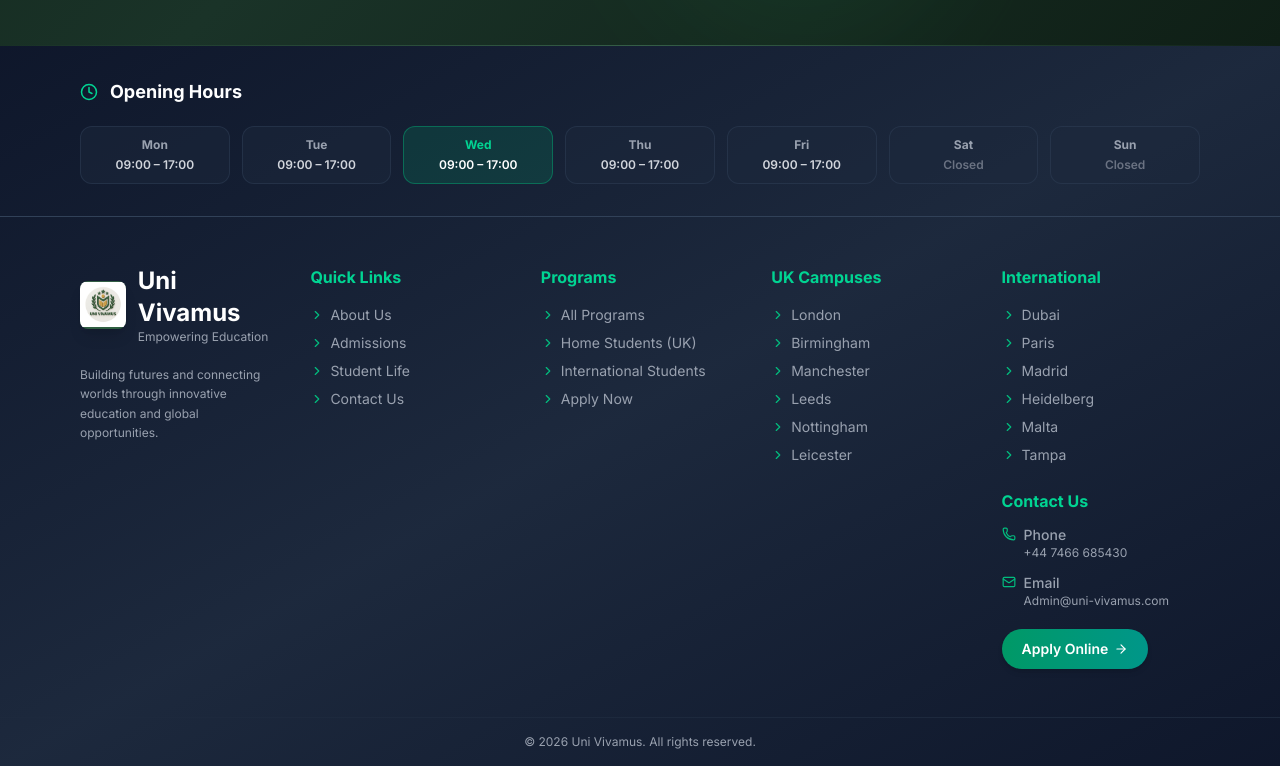
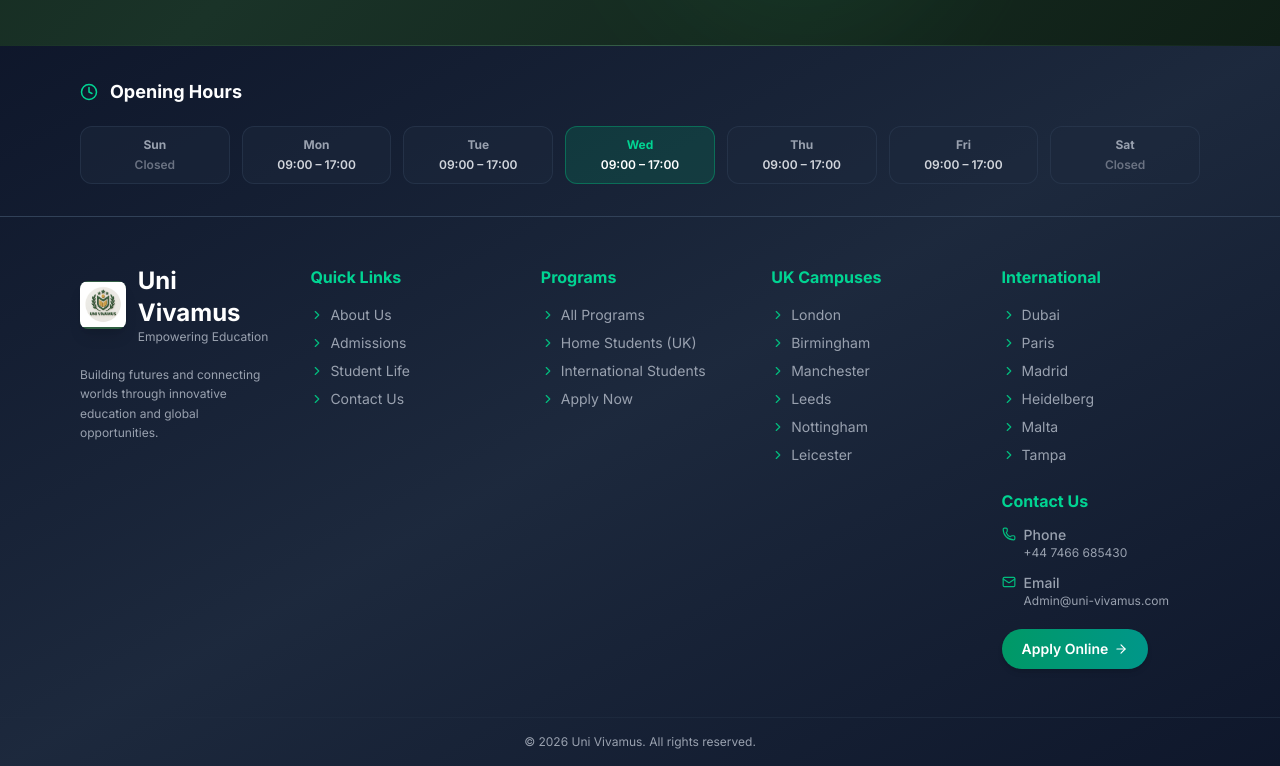
Before and after one commit to MuhammadUsman673/university, a Next.js app: page / in a window 1280 px wide. Shown: the part 6690-7456 px from the top of the page. Built offline with nearby package versions, Linux system fonts and the light colour scheme; a web font is replaced by a local one.

Commit message:
fix: replace favicon with Uni Vivamus logo

```diff
--- a/app/components/Footer.js
+++ b/app/components/Footer.js
@@ -3,6 +3,7 @@
 import { motion } from 'framer-motion';
 import Link from 'next/link';
 import Image from 'next/image';
+import { useState, useEffect } from 'react';
 import {
   Mail,
   Phone,
@@ -12,27 +13,23 @@ import {
 } from 'lucide-react';
 
 const hours = [
+  { day: 'Sun', time: 'Closed' },
   { day: 'Mon', time: '09:00 – 17:00' },
   { day: 'Tue', time: '09:00 – 17:00' },
   { day: 'Wed', time: '09:00 – 17:00' },
   { day: 'Thu', time: '09:00 – 17:00' },
   { day: 'Fri', time: '09:00 – 17:00' },
   { day: 'Sat', time: 'Closed' },
-  { day: 'Sun', time: 'Closed' },
 ];
 
-// Use Intl.DateTimeFormat with explicit timezone to get the correct local day,
-// avoiding SSR/UTC mismatch (e.g. UTC is still Friday when it's Saturday in Lahore/London)
-const getTodayShort = () => {
-  return new Intl.DateTimeFormat('en-GB', {
-    weekday: 'short',
-    timeZone: Intl.DateTimeFormat().resolvedOptions().timeZone,
-  }).format(new Date());
-};
+const Footer = () => {
+  // -1 = not yet hydrated (SSR safe), useEffect sets the real browser-local day
+  const [todayIndex, setTodayIndex] = useState(null);
 
-const today = getTodayShort();
+  useEffect(() => {
+    setTodayIndex(new Date().getDay()); // 0=Sun, 1=Mon, ... 6=Sat in LOCAL timezone
+  }, []);
 
-const Footer = () => {
   const quickLinks = [
     { name: 'About Us', href: '/about' },
     { name: 'Admissions', href: '/admissions' },
@@ -76,8 +73,8 @@ const Footer = () => {
             <h3 className="text-lg font-bold text-white">Opening Hours</h3>
           </div>
           <div className="grid grid-cols-2 sm:grid-cols-4 md:grid-cols-7 gap-3">
-            {hours.map(({ day, time }) => {
-              const isToday = today === day;
+            {hours.map(({ day, time }, index) => {
+              const isToday = todayIndex !== null && index === todayIndex;
               return (
                 <div
                   key={day}
```
